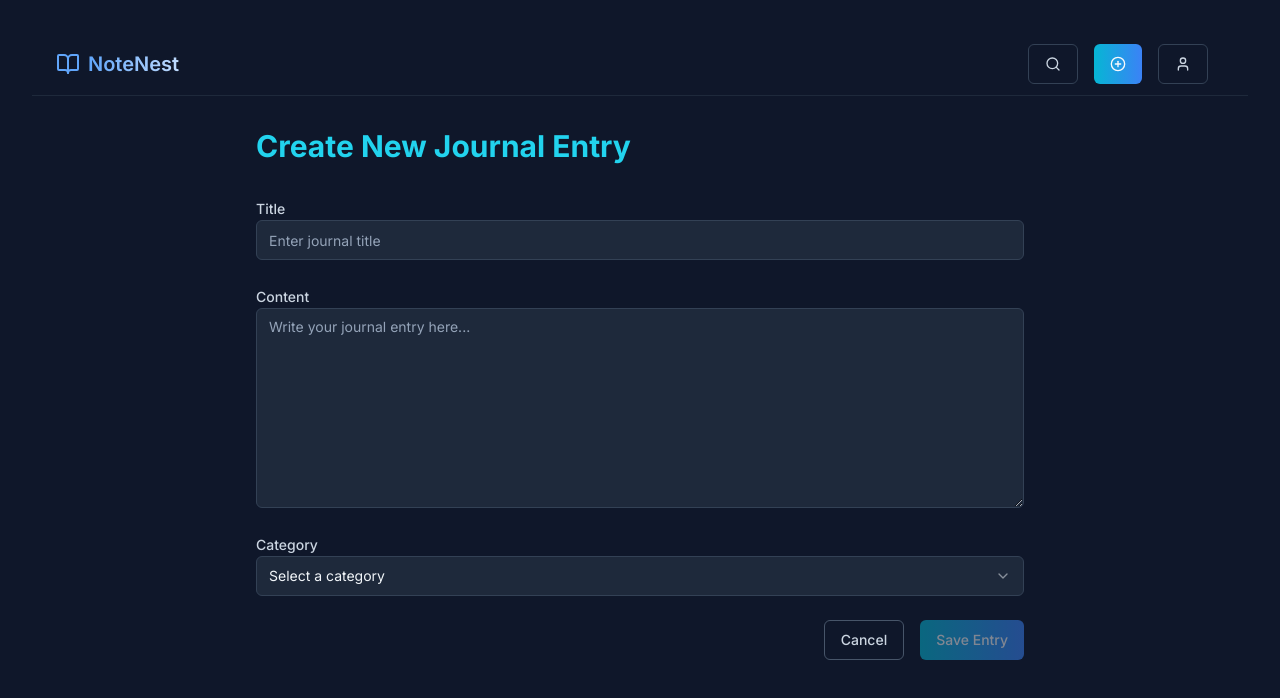
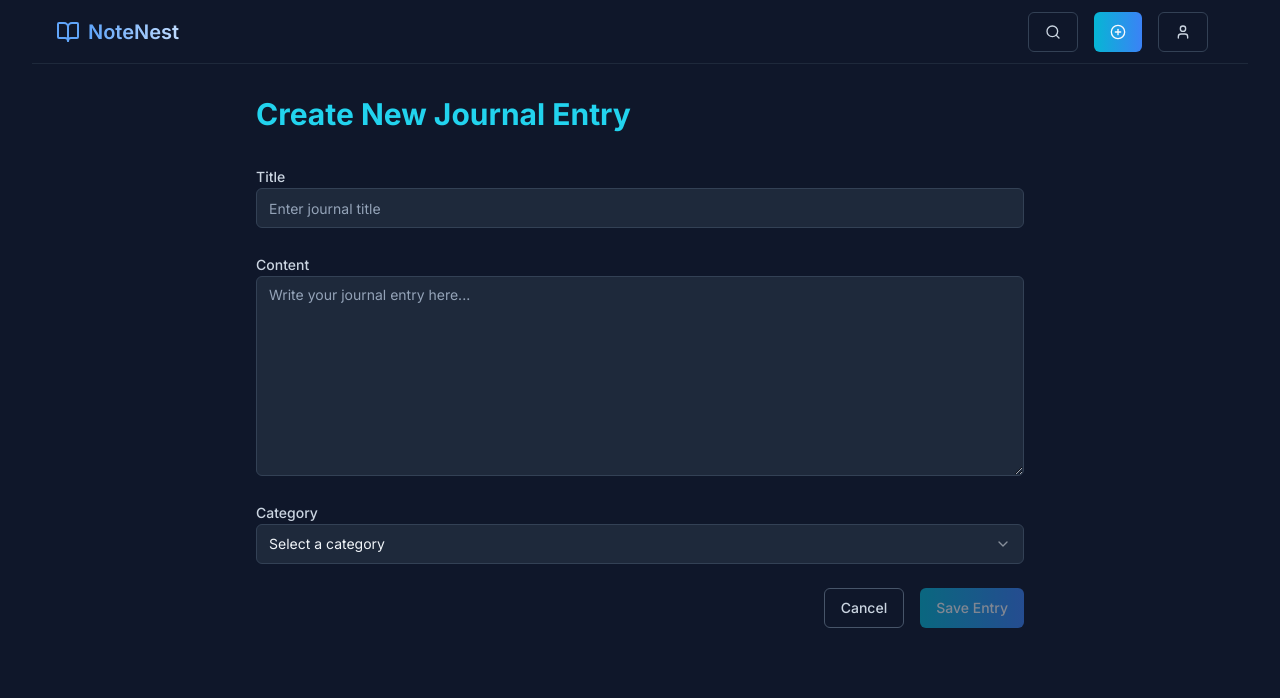
Before and after one commit to Imukua/notenest-frontend, a Next.js app: page /journals/create in a window 1280 px wide. Shown: the top 698 px of the page. Built offline with nearby package versions, Linux system fonts and the light colour scheme.

Commit message:
Refractor: padding off

```diff
--- a/app/journals/create/page.tsx
+++ b/app/journals/create/page.tsx
@@ -93,7 +93,7 @@ export default function JournalEntryPage() {
   }
 
   return (
-    <div className="min-h-screen bg-slate-900 text-slate-100 py-8 px-4 sm:px-6 lg:px-8">
+    <div className="min-h-screen bg-slate-900 text-slate-100 px-4 sm:px-6 lg:px-8">
       <Header />
       <div className="max-w-3xl mx-auto mt-8">
         <h1 className="text-3xl font-bold text-cyan-400 mb-8">
```
